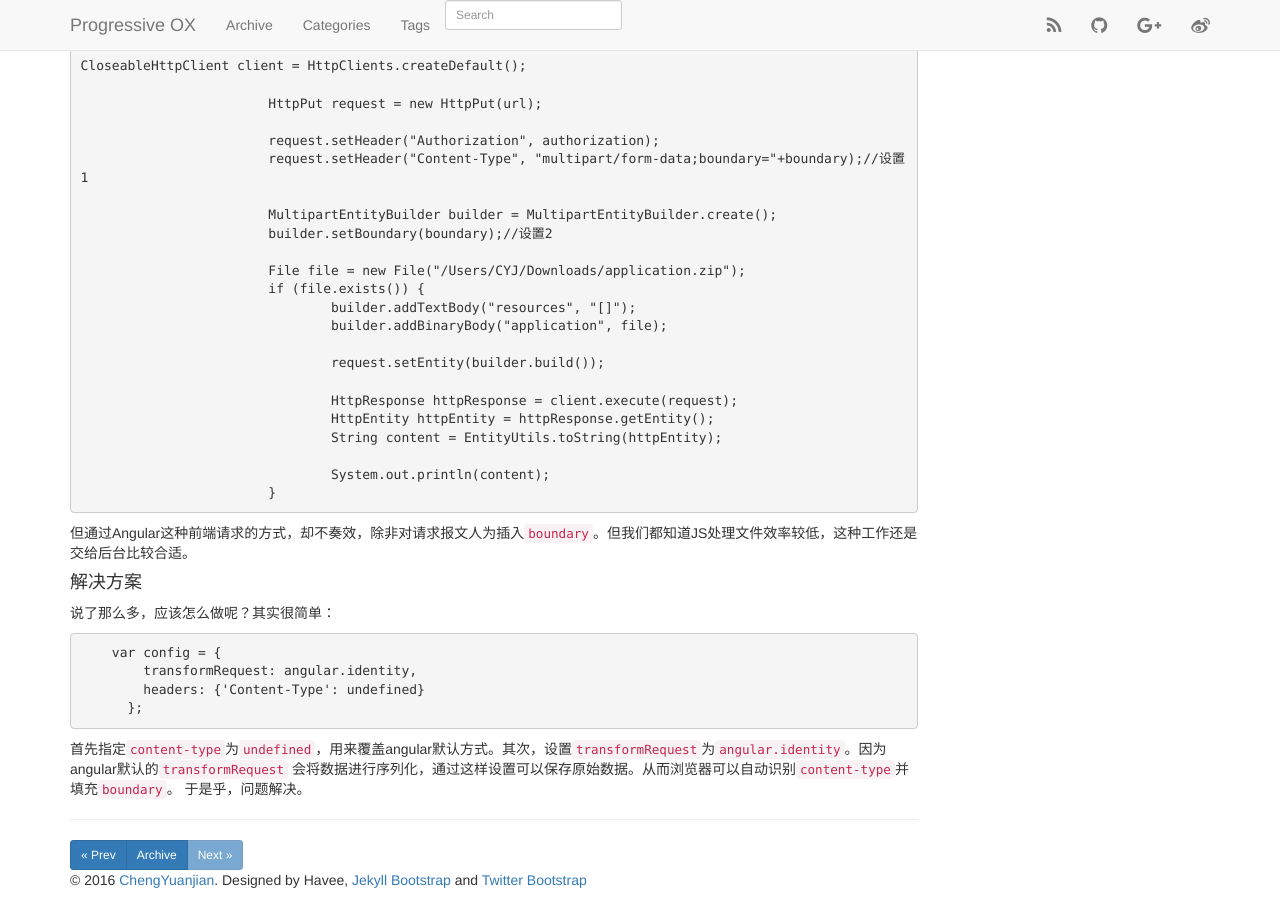
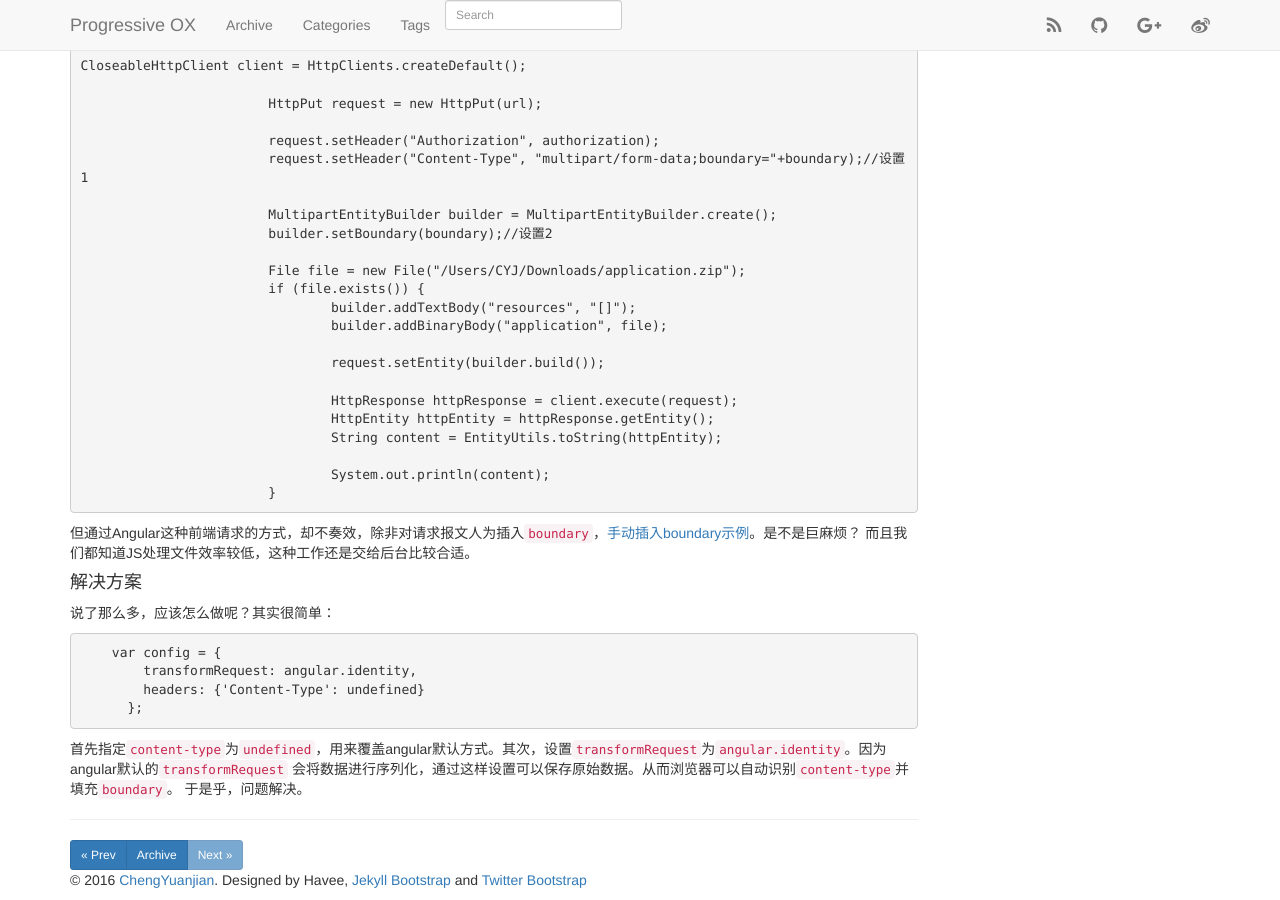
Before and after one commit to ChengYuanjian/chengyuanjian2.github.io, a Jekyll site: the page built from _posts/2016-08-08-mutipart-form-upload-with-angular.md, in a window 1280 px wide and 900 px high, scrolled down 588 px. Built offline with Jekyll 4.4.1, drawn with Linux system fonts in a browser that asks for light colours; nearby versions of some CDN libraries; Markdown is read by kramdown in place of the engine named in the settings; comment, search, counter and statistics services are not loaded.

Commit message:
Update 2016-08-08-mutipart-form-upload-with-angular.md

```diff
--- a/_posts/2016-08-08-mutipart-form-upload-with-angular.md
+++ b/_posts/2016-08-08-mutipart-form-upload-with-angular.md
@@ -71,7 +71,8 @@ CloseableHttpClient client = HttpClients.createDefault();
 			}
 {% endhighlight %}
 
-但通过Angular这种前端请求的方式，却不奏效，除非对请求报文人为插入`boundary`。但我们都知道JS处理文件效率较低，这种工作还是交给后台比较合适。
+但通过Angular这种前端请求的方式，却不奏效，除非对请求报文人为插入`boundary`，[手动插入boundary示例](http://woxiangbo.iteye.com/blog/1751740)。是不是巨麻烦？
+而且我们都知道JS处理文件效率较低，这种工作还是交给后台比较合适。
 
 ####解决方案
 
```
